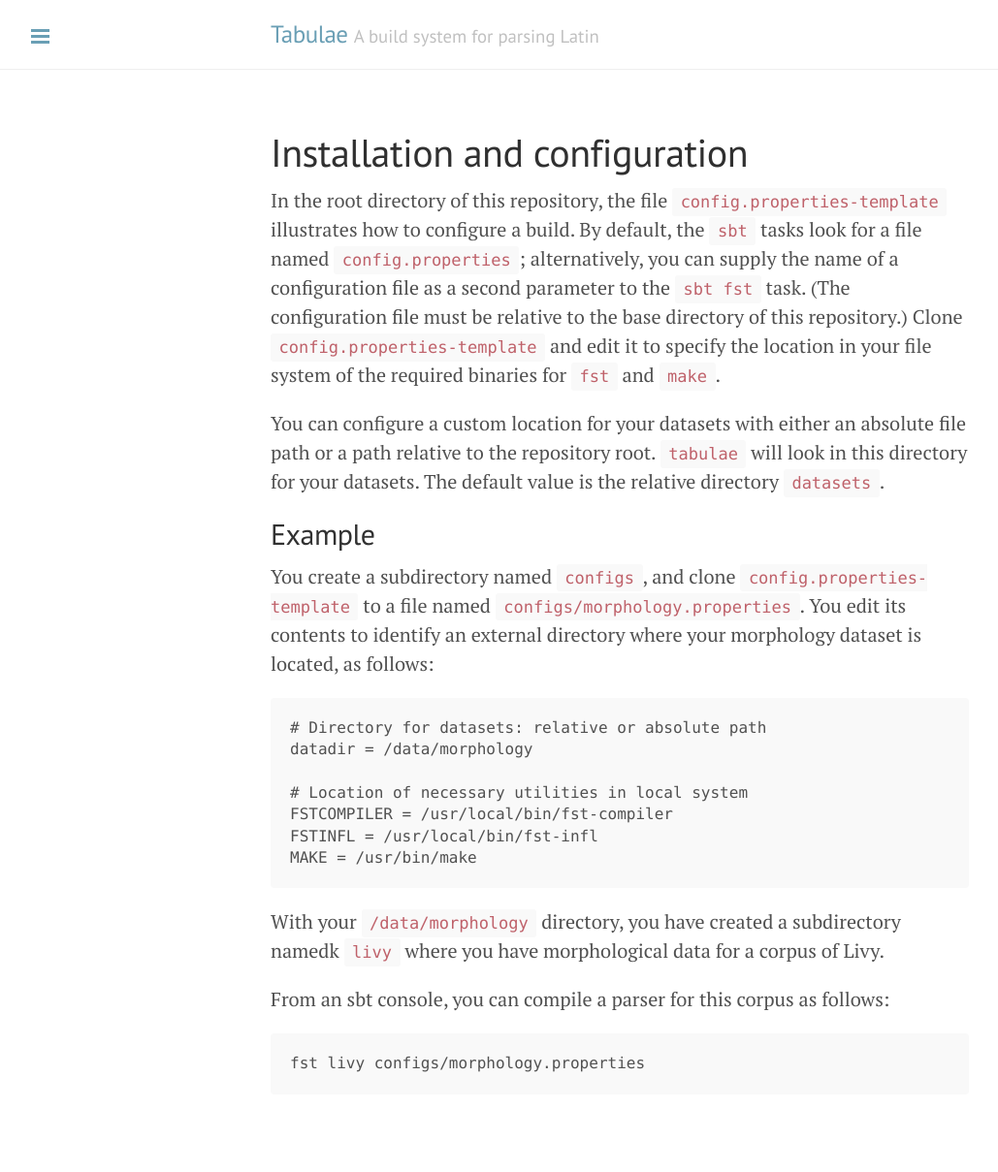
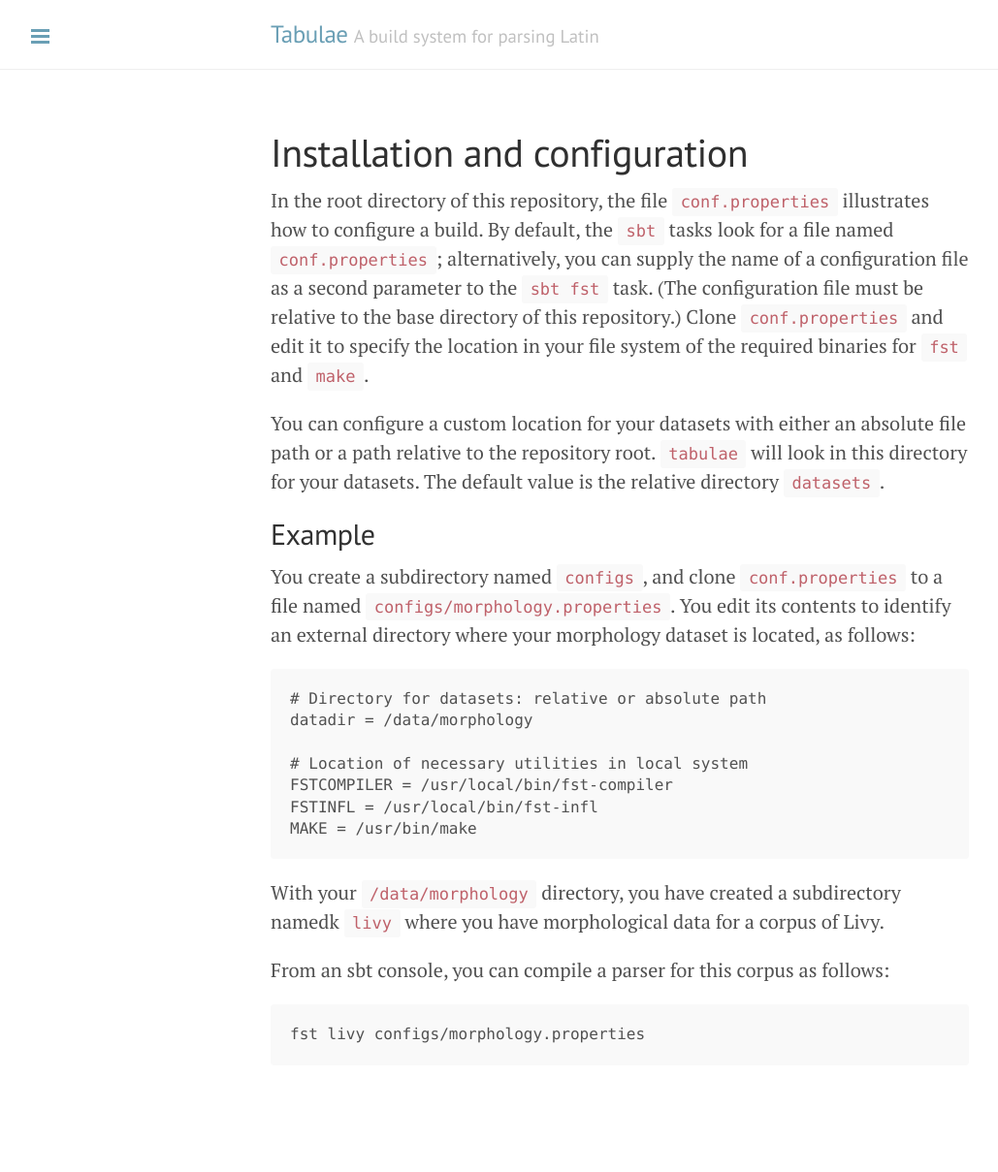
Before and after one commit to neelsmith/tabulae, a Jekyll site: the page built from docs/configuration.md, in a window 1280 px wide. Shown: the whole page at 97% size, without its empty margins (1-1030 px from the left). Built offline with Jekyll 4.4.1, drawn with Linux system fonts in a browser that asks for light colours; after the commit the page ends 1179 px from its top, so only the background shows below that.

Commit message:
Standardize name of config file

```diff
--- a/docs/configuration.md
+++ b/docs/configuration.md
@@ -3,14 +3,14 @@ title: Installation and configuration
 layout: page
 ---
 
-In the root directory of this repository, the file `config.properties-template` illustrates how to configure a build.  By default, the `sbt` tasks look for a file  named `config.properties`;  alternatively, you can supply the name of a configuration file as a second parameter to the `sbt fst` task.  (The configuration file must be relative to the base directory of this repository.)  Clone `config.properties-template` and edit it to specify the location in your file system of the required binaries for `fst` and `make`.
+In the root directory of this repository, the file `conf.properties` illustrates how to configure a build.  By default, the `sbt` tasks look for a file  named `conf.properties`;  alternatively, you can supply the name of a configuration file as a second parameter to the `sbt fst` task.  (The configuration file must be relative to the base directory of this repository.)  Clone `conf.properties` and edit it to specify the location in your file system of the required binaries for `fst` and `make`.
 
 You can configure a custom location for your datasets with either an absolute file path or a path relative to the repository root.  `tabulae` will look in this directory for your datasets.  The default value is the relative directory `datasets`.
 
 
 ## Example
 
-You create a subdirectory named `configs`, and clone `config.properties-template` to a file named `configs/morphology.properties`.  You edit its contents to identify an external directory where your morphology dataset is located, as follows:
+You create a subdirectory named `configs`, and clone `conf.properties` to a file named `configs/morphology.properties`.  You edit its contents to identify an external directory where your morphology dataset is located, as follows:
 
 
     # Directory for datasets: relative or absolute path
```
Also changed, not shown: docs/datasets.md (+1 -1 lines), src/main/tut/configuration.md (+2 -2 lines), src/main/tut/datasets.md (+1 -1 lines).
